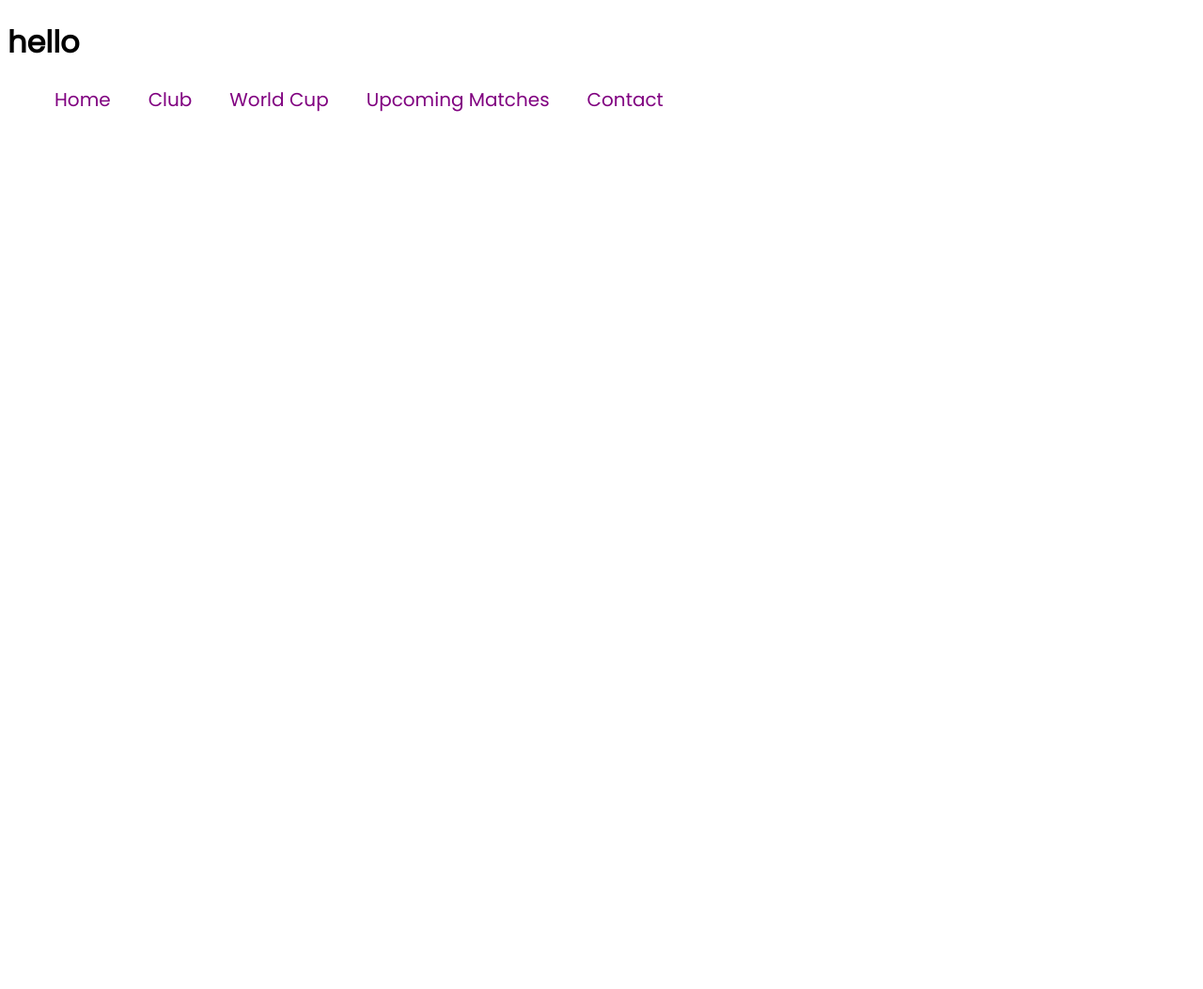
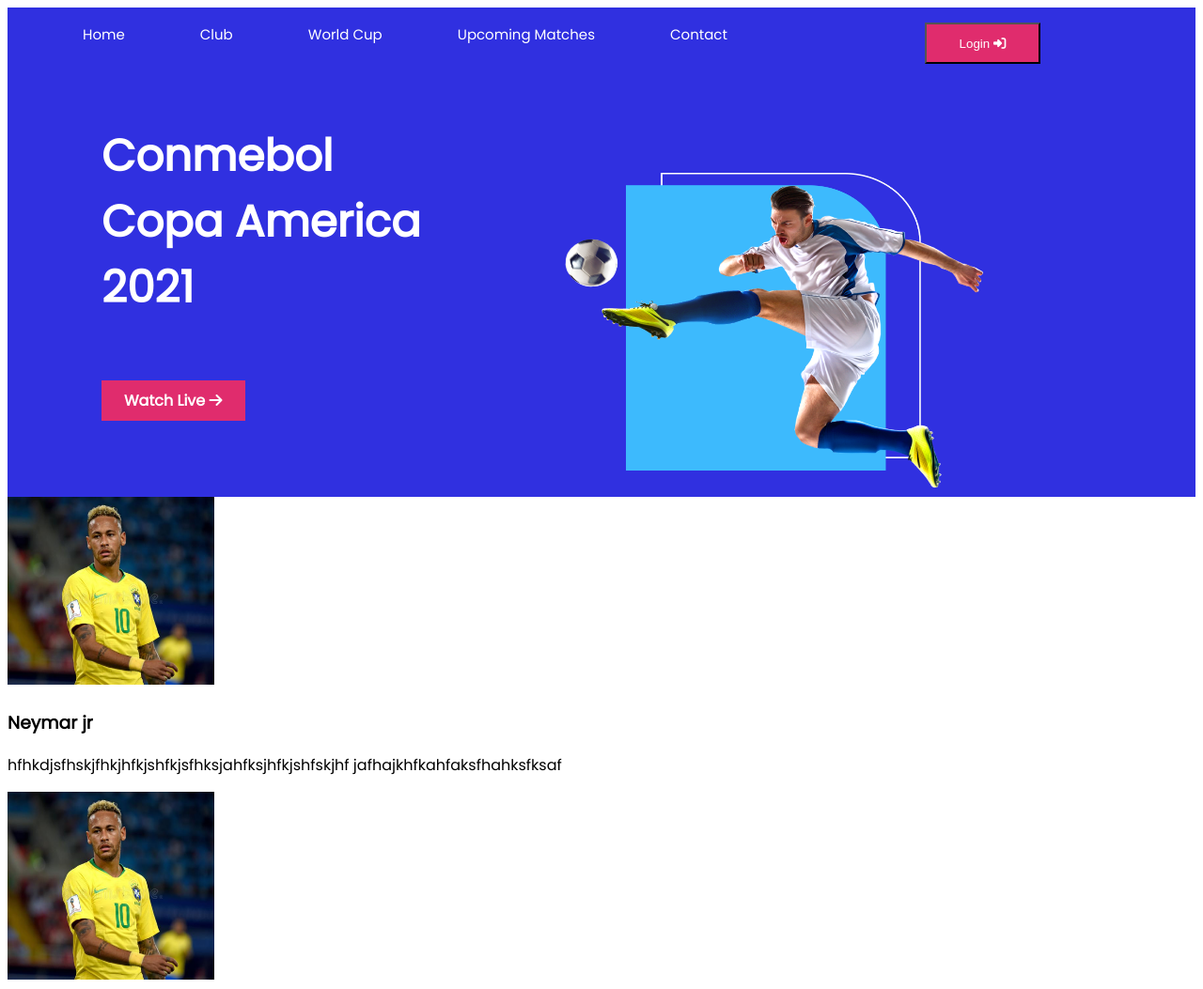
Before and after one commit to rs07cse/football-responsive, a plain HTML site: page index.html in a window 1280 px wide. Shown: the top 1053 px of the page at 94% size. Before the commit the page ends 800 px from the top, so only its background shows below. Drawn offline with Linux system fonts and the light colour scheme.

Commit message:
first  section added

```diff
--- a/index.html
+++ b/index.html
@@ -10,6 +10,8 @@
     <link rel="preconnect" href="https://fonts.gstatic.com" crossorigin>
     <link href="https://fonts.googleapis.com/css2?family=Poppins&display=swap" rel="stylesheet">
 
+    <script src="https://kit.fontawesome.com/29e68c7907.js" crossorigin="anonymous"></script>
+
     <!-- stylesheet -->
 
     <link rel="stylesheet" href="style.css">
@@ -19,28 +21,124 @@
 
 </head>
 <body>
-   <header>
 
 
-    <h1> hello </h1>
+    <!-- Header start -->
+
+   <header class="menubar">
 
 
-    <nav>
+    <nav >
 
         <ul>
-            <li><a href="">Home</a></li>
-            <li><a href="">Club</a></li>
-            <li><a href="">World Cup</a></li>
-            <li><a href="">Upcoming Matches</a></li>
-            <li><a href="">Contact</a></li>
+            <li><a href="#">Home</a></li>
+            <li><a href="#">Club</a></li>
+            <li><a href="#">World Cup</a></li>
+            <li><a href="#">Upcoming Matches</a></li>
+            <li><a href="#">Contact</a></li>
+
+            <a class="login" href="#"><button> Login
+
+                <span> <i class="fas fa-sign-in-alt"></i> </span>
+            </button>
+
+            </a>
+
+
 
           </ul>
 
 
     </nav>
 
+
+
    </header>
 
 
+   <!-- header end -->
+
+
+   <main>
+
+    <!-- first part -->
+    <section>
+
+        <div class="first-part">
+                <div class="first-part-banner">
+                    <article class="banner">
+
+
+                        <div class="banner-title">
+                            <h3> Conmebol <br> Copa America <br> 2021</h3>
+                            <a class="watchlive"href=""> Watch Live <span> <i class="fas fa-arrow-right"></i></span> </a>
+                        </div>
+
+
+                        <div class="thumbnail">
+                            <img src="images/banner.png" alt="">
+                        </div>
+
+                    </article>
+                </div>
+            </div>
+    </section>
+
+    <!-- middle part -->
+
+<section class="container">
+
+<div class="players">
+
+    <div class="player"></div>
+    <div class="player-photo">
+
+        <img src="images/players/player-1.png" alt="">
+
+
+    </div>
+
+    <div class="player-details">
+        <h3 class="player-title"> Neymar jr</h3>
+
+        <p>
+            hfhkdjsfhskjfhkjhfkjshfkjsfhksjahfksjhfkjshfskjhf
+            jafhajkhfkahfaksfhahksfksaf
+
+        </p>
+
+
+    </div>
+
+
+
+
+
+    <div class="player"></div>
+    <div class="player-photo">
+
+        <img src="images/players/player-1.png" alt="">
+
+
+    </div>
+
+    <div class="player-details">
+        <h3 class="player-title"> Neymar jr</h3>
+
+        <p>
+            hfhkdjsfhskjfhkjhfkjshfkjsfhksjahfksjhfkjshfskjhf
+            jafhajkhfkahfaksfhahksfksaf
+
+        </p>
+
+
+    </div>
+
+</div>
+
+    </section>
+
+</main>
+
 </body>
 </html>
--- a/style.css
+++ b/style.css
@@ -1,23 +1,83 @@
 body {
   font-family: "Poppins", sans-serif;
+  background-color: white;
+}
+
+.menubar {
+  background-color: rgb(48, 48, 224);
+  display: flex;
 }
 
 nav ul {
   display: flex;
-}
-
-nav li {
-  float: left;
+  flex-direction: row;
+  align-items: flex-start;
   list-style: none;
   margin-right: 20px;
   padding: 0px 10px;
+  text-decoration: none;
+  color: white;
 }
 
-nav li {
-  background-color: white;
-}
 nav li a {
   text-decoration: none;
-  font-size: 20px;
-  color: purple;
+  font-size: 15px;
+  color: white;
+  justify-content: space-between;
+  align-items: center;
+  padding: 140px 10px;
+  flex-direction: row;
+  margin-left: 60px;
+  margin-top: 40px;
 }
+
+button {
+  background-color: #e02c6d;
+  color: white;
+  padding: 10px, 24px, 10px, 24px;
+  width: 123px;
+  height: 44px;
+  left: 1037px;
+}
+
+.login {
+  margin-left: 200px;
+}
+
+/* first part style */
+
+.first-part {
+  background-color: rgb(48, 48, 224);
+}
+.banner {
+  display: flex;
+  margin-left: 100px;
+}
+
+.banner .thumbnail img {
+  width: 450px;
+  height: 338px;
+  padding-left: 150px;
+  padding-top: 100px;
+}
+
+.banner-title {
+  font-weight: bold;
+  font-size: 40px;
+  color: white;
+}
+
+.watchlive {
+  background: #e02c6d;
+  padding: 10px 24px;
+  text-decoration: none;
+  color: white;
+  font-size: 16px;
+}
+
+/* middle part style */
+
+.player-photo img {
+  height: 200px;
+  width: 220px;
+}
```
